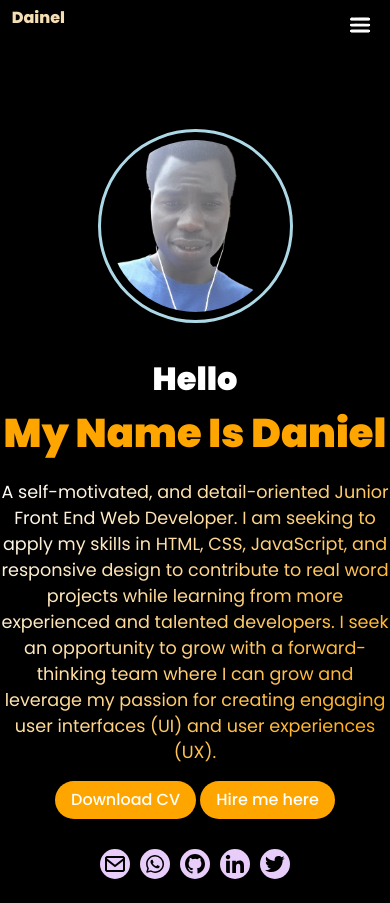
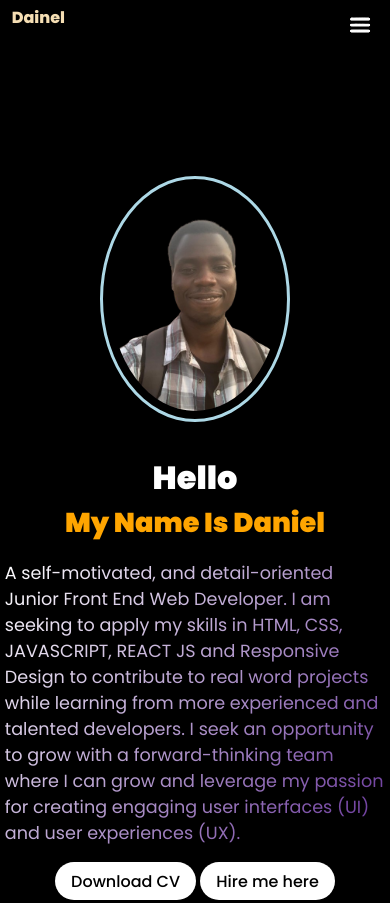
Before and after one commit to Stuck-in-code/personal-portfolio, a plain HTML site: page index.html in a window 390 px wide. Shown: the top 903 px of the page. Drawn offline with nearby package versions, Linux system fonts and the light colour scheme.

Commit message:
this is my latest commit message

```diff
--- a/index.html
+++ b/index.html
@@ -45,12 +45,12 @@
         <div class="header">
           <div class="header-text">
             <div class="user-image">
-              <img src="images/efo-removebg-preview.png" alt="user">
+              <img src="images/Daniel2.png" alt="user">
             </div>
             <h1>Hello</h1>
             <h2>My Name Is Daniel</h2>
             <p>
-              A self-motivated, and detail-oriented Junior Front End Web Developer. I am seeking to apply my skills in HTML, CSS, JavaScript, and responsive design to contribute to real word projects while learning from more experienced and talented developers. I seek an opportunity to grow with a forward-thinking team where I can grow and leverage my passion for creating engaging user interfaces (UI) and user experiences (UX).
+              A self-motivated, and detail-oriented Junior Front End Web Developer. I am seeking to apply my skills in HTML, CSS, JAVASCRIPT, REACT JS and Responsive Design to contribute to real word projects while learning from more experienced and talented developers. I seek an opportunity to grow with a forward-thinking team where I can grow and leverage my passion for creating engaging user interfaces (UI) and user experiences (UX).
             </p>
             <div class="button-socials">
               <div class="buttons">
--- a/style.css
+++ b/style.css
@@ -141,7 +141,6 @@
 .header .user-image {
   width: 100%;
   height: auto;
-  border-radius: 50%;
   display: none;
 }
 .header .header-text {
@@ -160,7 +159,7 @@
   font-size: 1.1rem;
   margin: 1rem 0;
   width: 90%;
-  background: linear-gradient(130deg, white, orange);
+  background: linear-gradient(130deg, white, rebeccapurple);
   background-clip: text;
   color: transparent;
 }
@@ -180,8 +179,8 @@
   font-weight: 500;
   border: none;
   border-radius: 20px;
-  background-color: orange;
-  color: white;
+  background-color: white;
+  color: black;
   /*background: linear-gradient(to right, rgb(255, 158, 46), rgb(28, 43, 250));*/
   cursor: pointer;
   transition: 0.3s ease-in-out;
@@ -202,7 +201,7 @@
   width: 30px;
   border-radius: 50%;
   padding: 3px;
-  background-color: rgb(232, 205, 250);
+background-color: white;
   transition: 0.3s ease-in-out;
 }
 .socials img:hover {
@@ -833,7 +832,7 @@ fieldset legend {
     height: fit-content;
   }
   .container .header {
-    margin-top: 3rem;
+    margin-top: 7rem;
     flex-direction: column;
   }
   .header .user-image {
@@ -853,6 +852,14 @@ fieldset legend {
     display: none;
   }
   .header .header-text {
+    padding: 0 .3rem;
+  }
+  .header-text h2{
+    text-align: center;
+    font-size: 1.7rem;
+    font-weight: 900;
+  }
+  .header-text h1{
     text-align: center;
   }
   .header-text .button-socials {
```
